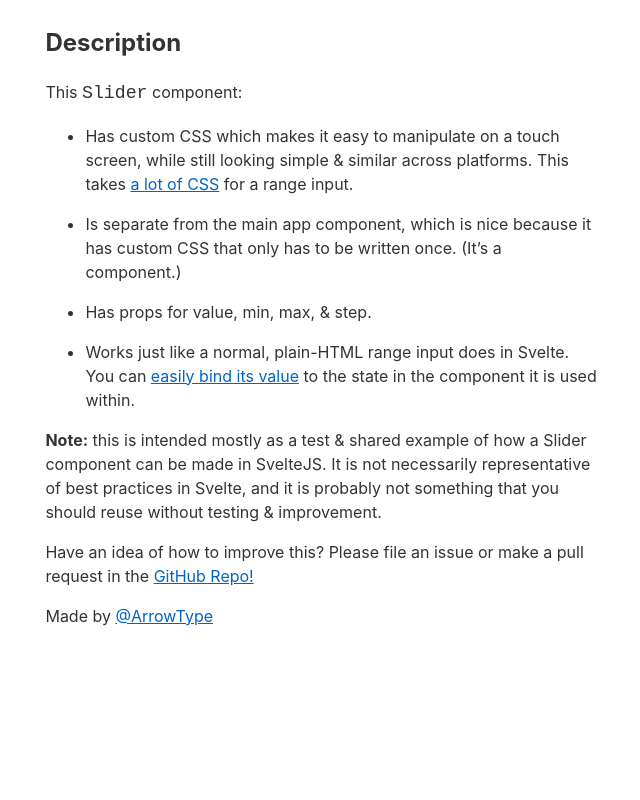
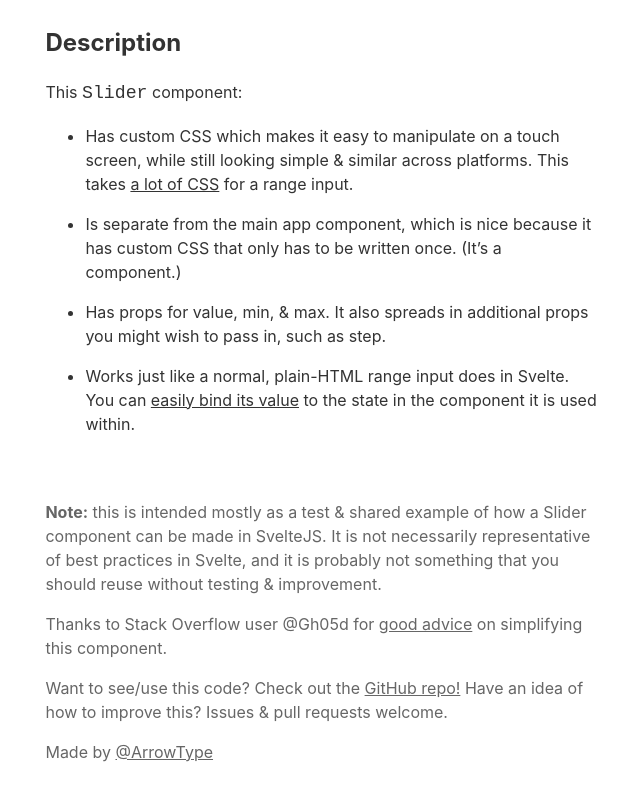
Before and after one commit to arrowtype/svelte-slider, a Svelte app: page / in a window 1280 px wide. Shown: the part 628-1428 px from the top of the page, without its empty margins (317-957 px from the left). Before the commit the page ends 1312 px from the top, so only its background shows below. Built offline with nearby package versions, Linux system fonts and the light colour scheme.

Commit message:
Simplify slider code & update description

```diff
--- a/src/App.svelte
+++ b/src/App.svelte
@@ -37,15 +37,20 @@
 	<ul>
 		<li>Has custom CSS which makes it easy to manipulate on a touch screen, while still looking simple & similar across platforms. This takes <a href="https://css-tricks.com/styling-cross-browser-compatible-range-inputs-css/">a lot of CSS</a> for a range input.</li>
 		<li>Is separate from the main app component, which is nice because it has custom CSS that only has to be written once. (It’s a component.)</li>
-		<li>Has props for value, min, max, & step.</li>
+		<li>Has props for value, min, & max. It also spreads in additional props you might wish to pass in, such as step.</li>
 		<li>Works just like a normal, plain-HTML range input does in Svelte. You can <a href="https://svelte.dev/tutorial/numeric-inputs">easily bind its value</a> to the state in the component it is used within.</li>
 	</ul>
 
-	<p><b>Note:</b> this is intended mostly as a test & shared example of how a Slider component can be made in SvelteJS. It is not necessarily representative of best practices in Svelte, and it is probably not something that you should reuse without testing & improvement.</p>
+	<footer>
 
-	<p>Have an idea of how to improve this? Please file an issue or make a pull request in the <a href="https://github.com/arrowtype/svelte-slider">GitHub Repo!</a></p>
+		<p><b>Note:</b> this is intended mostly as a test & shared example of how a Slider component can be made in SvelteJS. It is not necessarily representative of best practices in Svelte, and it is probably not something that you should reuse without testing & improvement.</p>
 
-	<p>Made by <a href="https://arrowtype.com">@ArrowType</a></p>
+		<p>Thanks to Stack Overflow user @Gh05d for <a href="https://stackoverflow.com/a/62102844/3704306">good advice</a> on simplifying this component.</p>
+
+		<p>Want to see/use this code? Check out the <a href="https://github.com/arrowtype/svelte-slider">GitHub repo!</a> Have an idea of how to improve this? Issues & pull requests welcome.</p>
+
+		<p>Made by <a href="https://arrowtype.com">@ArrowType</a></p>
+	</footer>
 </main>
 
 <style>
@@ -67,8 +72,13 @@
 	}
 	a {
 		text-decoration: underline;
+		color: currentColor;
 	}
 	code {
 		font-size: 1.4em;
 	}
+	footer {
+		margin-top: 4rem;
+		color: #666;
+	}
 </style>
--- a/src/SimpleSlider.svelte
+++ b/src/SimpleSlider.svelte
@@ -2,11 +2,11 @@
     export let value = 5;
     export let min = 0;
     export let max = 10;
-    export let step = 1;
+    export let moreProps = {} // allows other props to be spread in, e.g. "step" or "disabled"
 </script>
 
 <div class="slider-container">
-    <input type="range" bind:value={value} min={min} max={max} step={step}>
+    <input type="range" bind:value min={min} max={max} {...moreProps}>
     <span>{value}</span>
 </div>
 
--- a/src/Slider.svelte
+++ b/src/Slider.svelte
@@ -2,13 +2,13 @@
     export let value = 5;
     export let min = 0;
     export let max = 10;
-    export let step = 1;
+    export let moreProps = {} // allows other props to be spread in, e.g. "step" or "disabled"
 </script>
 
 <div class="slider-container">
-    <input type="number" bind:value={value} min={min} max={max} step={step}>
+    <input type="number" bind:value {min} {max} {...moreProps}>
     <span>{min}</span>
-    <input type="range" bind:value={value} min={min} max={max} step={step}>
+    <input type="range" bind:value {min} {max} {...moreProps}>
     <span>{max}</span>
 </div>
 
```
Also changed, not shown: 1 other file (tests, documents, lock files or other folders).
